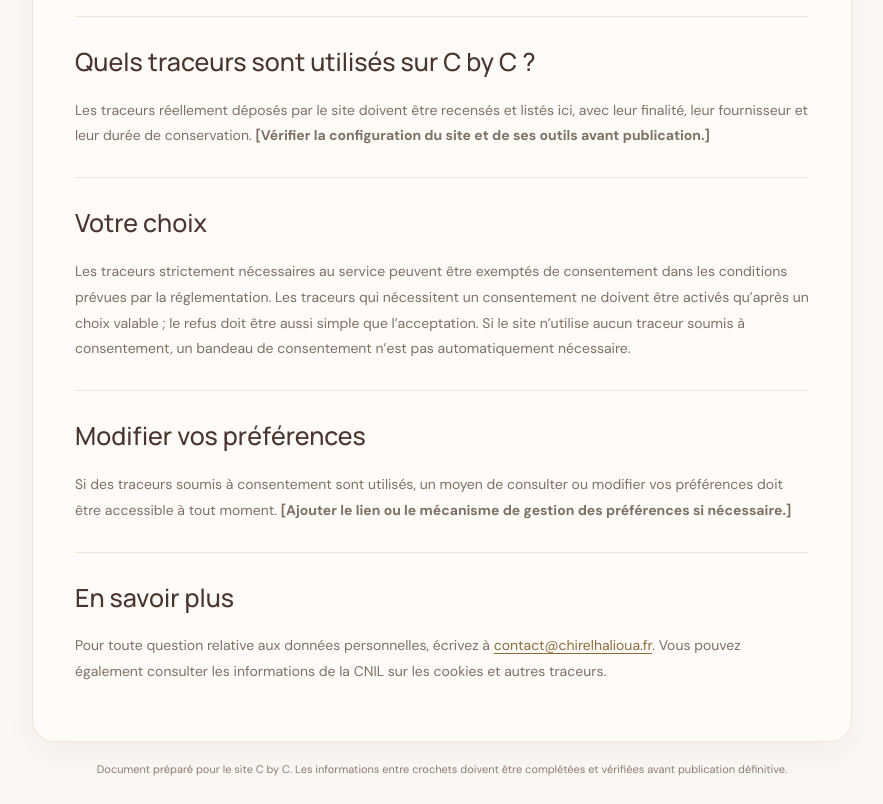
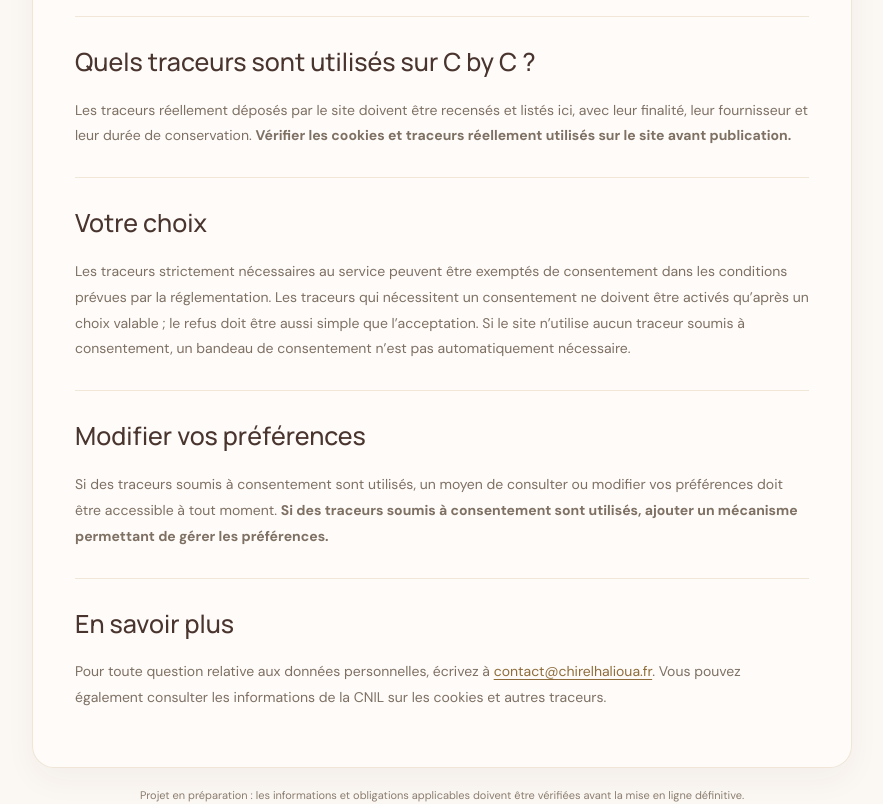
Before and after one commit to chirelhalioua/C-by-C, a Nuxt app: page /cookies in a window 1280 px wide. Shown: the part 640-1444 px from the top of the page, without its empty margins (198-1081 px from the left). Built offline with nearby package versions, Linux system fonts and the light colour scheme; a web font is replaced by a local one.

Commit message:
Adapter les pages juridiques au projet en préparation

```diff
--- a/pages/cookies.vue
+++ b/pages/cookies.vue
@@ -27,13 +27,13 @@ const closeMenu = () => { menuOpen.value = false }
 
         <p>Cette page décrit les principes applicables aux cookies et traceurs. Elle doit correspondre aux outils effectivement installés sur le site et être actualisée si des outils de mesure d’audience, de publicité, de vidéo ou de réseaux sociaux sont ajoutés.</p>
         <section><h2>Qu’est-ce qu’un cookie ?</h2><p>Un cookie ou traceur est un élément qui peut être enregistré sur votre appareil lorsque vous consultez un site. Certains sont nécessaires au fonctionnement du service ; d’autres servent à mesurer l’audience ou à proposer des contenus personnalisés.</p></section>
-        <section><h2>Quels traceurs sont utilisés sur C by C ?</h2><p>Les traceurs réellement déposés par le site doivent être recensés et listés ici, avec leur finalité, leur fournisseur et leur durée de conservation. <strong>[Vérifier la configuration du site et de ses outils avant publication.]</strong></p></section>
+        <section><h2>Quels traceurs sont utilisés sur C by C ?</h2><p>Les traceurs réellement déposés par le site doivent être recensés et listés ici, avec leur finalité, leur fournisseur et leur durée de conservation. <strong>Vérifier les cookies et traceurs réellement utilisés sur le site avant publication.</strong></p></section>
         <section><h2>Votre choix</h2><p>Les traceurs strictement nécessaires au service peuvent être exemptés de consentement dans les conditions prévues par la réglementation. Les traceurs qui nécessitent un consentement ne doivent être activés qu’après un choix valable ; le refus doit être aussi simple que l’acceptation. Si le site n’utilise aucun traceur soumis à consentement, un bandeau de consentement n’est pas automatiquement nécessaire.</p></section>
-        <section><h2>Modifier vos préférences</h2><p>Si des traceurs soumis à consentement sont utilisés, un moyen de consulter ou modifier vos préférences doit être accessible à tout moment. <strong>[Ajouter le lien ou le mécanisme de gestion des préférences si nécessaire.]</strong></p></section>
+        <section><h2>Modifier vos préférences</h2><p>Si des traceurs soumis à consentement sont utilisés, un moyen de consulter ou modifier vos préférences doit être accessible à tout moment. <strong>Si des traceurs soumis à consentement sont utilisés, ajouter un mécanisme permettant de gérer les préférences.</strong></p></section>
         <section><h2>En savoir plus</h2><p>Pour toute question relative aux données personnelles, écrivez à <a href="mailto:contact@chirelhalioua.fr">contact@chirelhalioua.fr</a>. Vous pouvez également consulter les informations de la CNIL sur les cookies et autres traceurs.</p></section>
 
       </article>
-      <p class="legal-updated">Document préparé pour le site C by C. Les informations entre crochets doivent être complétées et vérifiées avant publication définitive.</p>
+      <p class="legal-updated">Projet en préparation : les informations et obligations applicables doivent être vérifiées avant la mise en ligne définitive.</p>
     </main>
     <footer class="site-footer">
       <div class="footer-main"><a class="footer-brand" href="/"><img src="https://raw.githubusercontent.com/chirelhalioua/c-by-c/main/images/logo-c-by-c.png" alt="C by C — Célébrations by Chirel"></a><p>Les moments qui nous unissent.<br><span>Invitations digitales imaginées avec cœur.</span></p></div>
```
